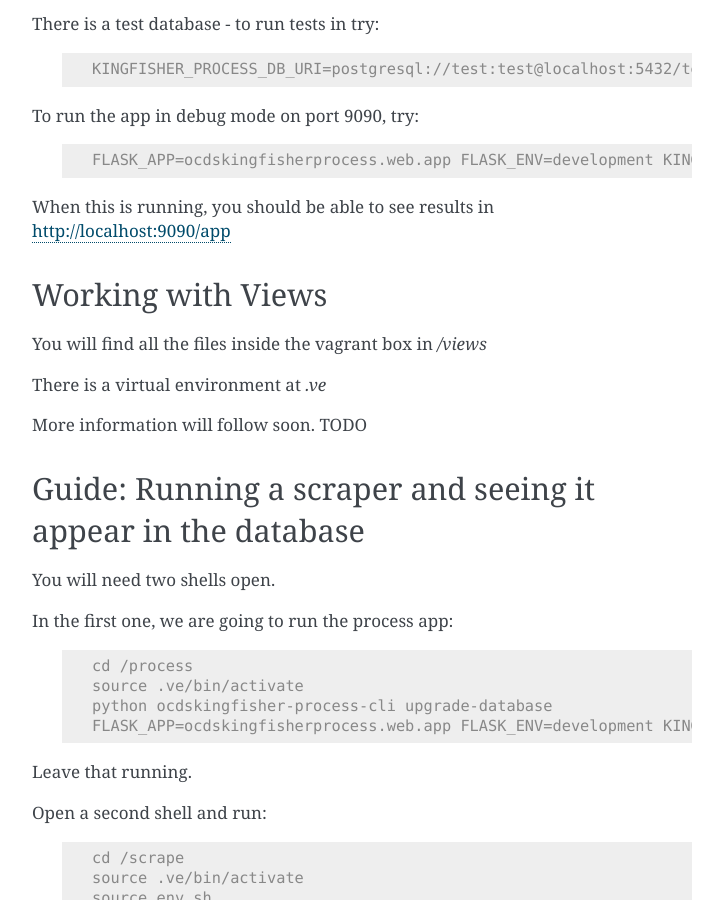
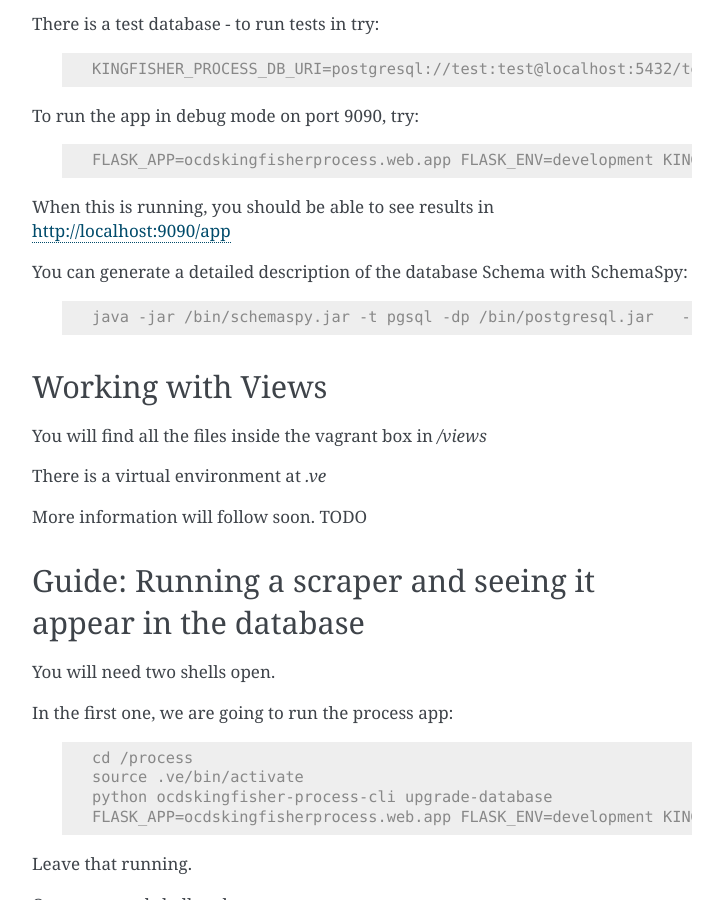
Before and after one commit to open-contracting-archive/kingfisher-vagrant, a Sphinx documentation site: the page built from docs/vagrant.rst, in a window 1280 px wide and 900 px high, scrolled down 1847 px. Shown: the whole window, without its empty margins (388-1111 px from the left). Built offline with Sphinx 7.4.7, drawn with Linux system fonts in a browser that asks for light colours.

Commit message:
Add SchemaSpy to Vagrant Box https://github.com/open-contracting/kingfisher-process/issues/43

```diff
--- a/docs/vagrant.rst
+++ b/docs/vagrant.rst
@@ -102,6 +102,12 @@ To run the app in debug mode on port 9090, try:
 
 When this is running, you should be able to see results in http://localhost:9090/app
 
+You can generate a detailed description of the database Schema with SchemaSpy:
+
+ .. code-block:: shell-session
+
+    java -jar /bin/schemaspy.jar -t pgsql -dp /bin/postgresql.jar   -s public  -db ocdskingfisher  -u ocdskingfisher -p ocdskingfisher -host localhost -o /vagrant/schemaspy
+
 
 Working with Views
 ==================
```
Also changed, not shown: 1 other file.
